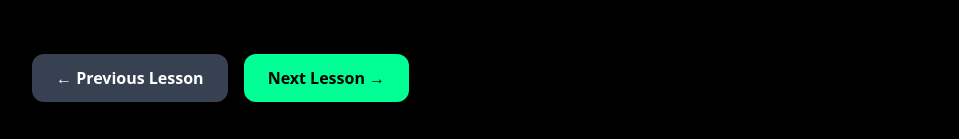
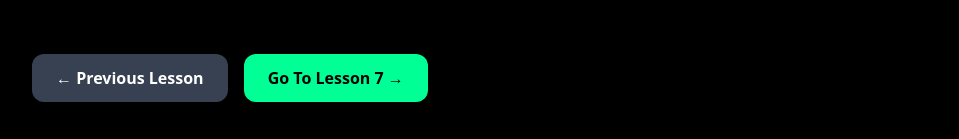
Before and after one commit to myapptly/apptly-website, a Next.js app: page /lesson-6 in a window 1280 px wide. Shown: the part 1813-1952 px from the top of the page, without its empty margins (160-1119 px from the left). Built offline with nearby package versions, Linux system fonts and the light colour scheme.

Commit message:
lesson 7 nav fix

```diff
--- a/app/lesson-6/page.tsx
+++ b/app/lesson-6/page.tsx
@@ -95,7 +95,7 @@ export default function Lesson6() {
     href="/lesson-7"
     className="bg-[#00FF94] text-black hover:bg-[#00dd80] px-6 py-3 rounded-xl font-bold transition"
   >
-    Next Lesson →
+    Go To Lesson 7 →
   </a>
 </div>
 
```
